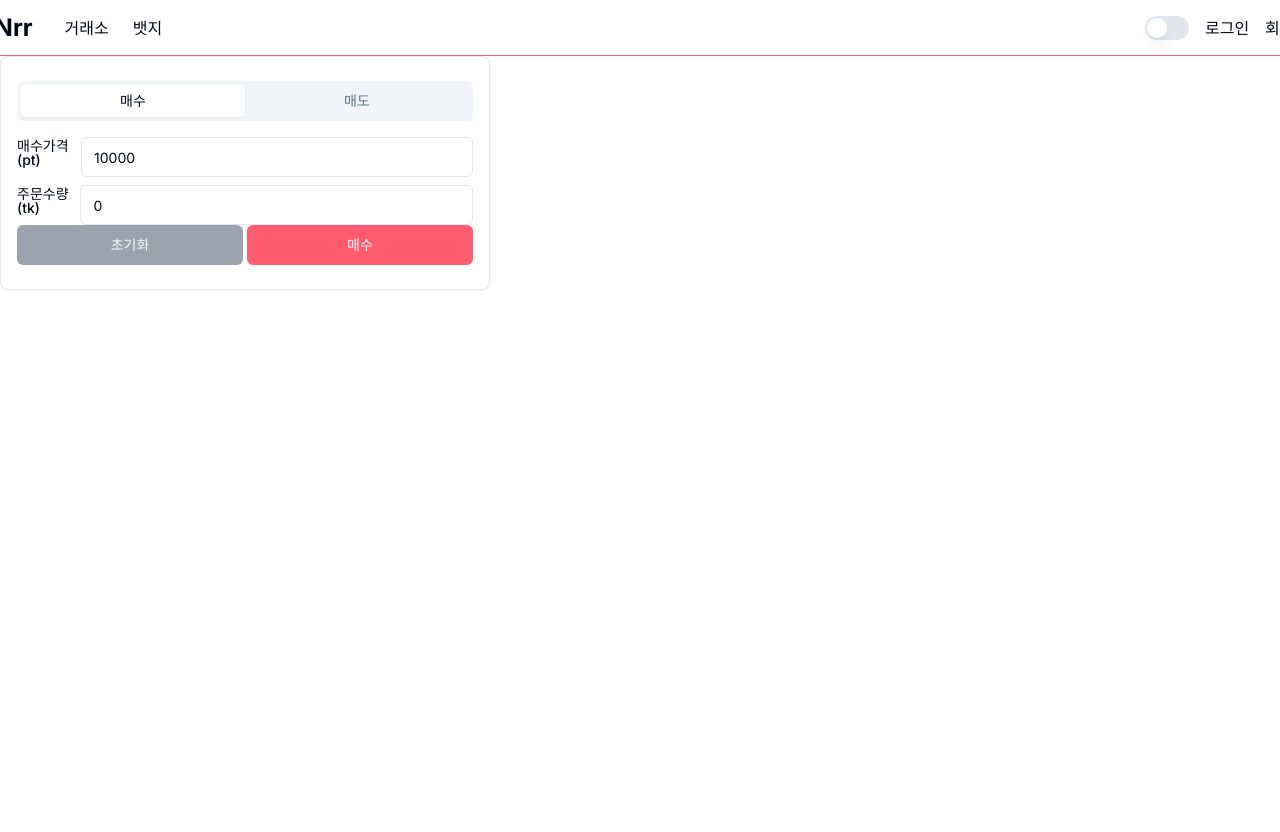
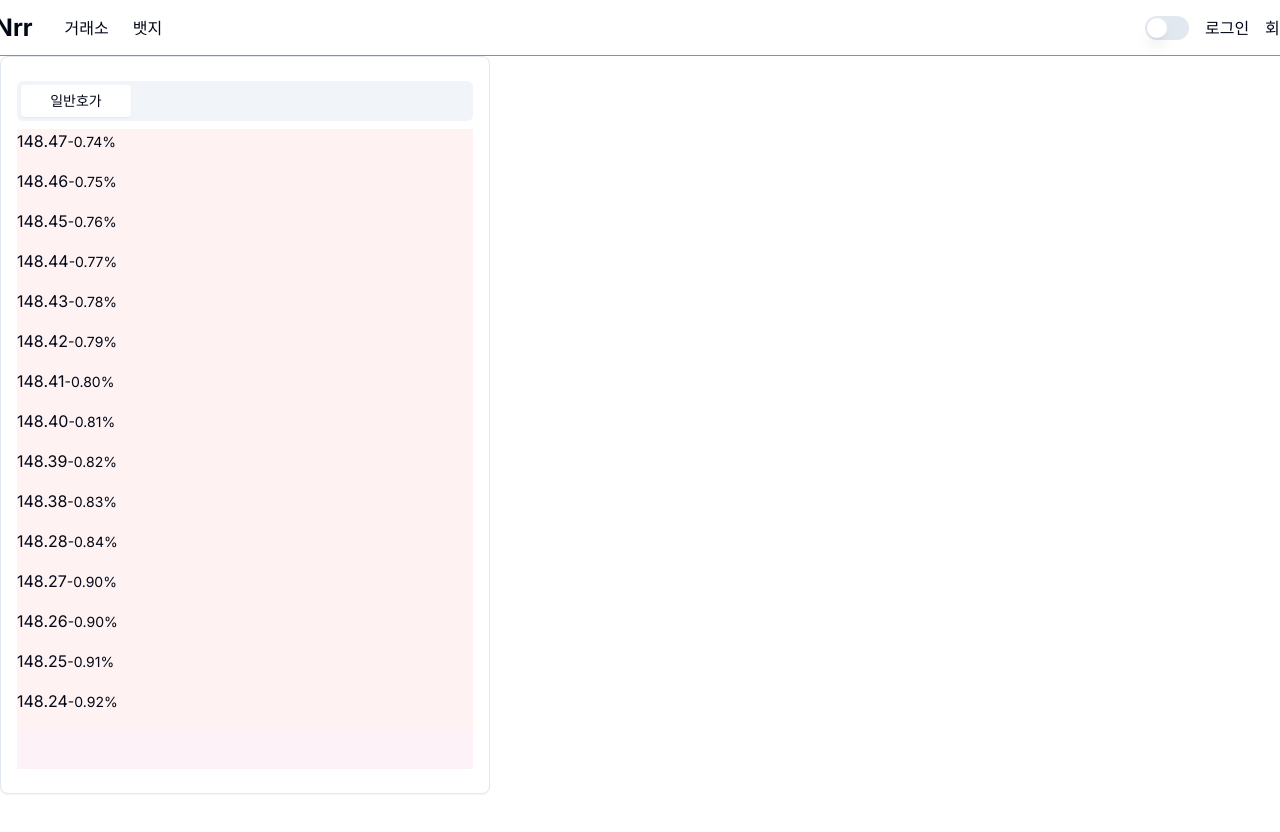
Before and after one commit to orrnrr/orrnrr-web, a Next.js app: page / in a window 1280 px wide. Shown: the top 832 px of the page. Before the commit the page ends 800 px from the top, so only its background shows below. Built offline with nearby package versions, Linux system fonts and the light colour scheme.

Commit message:
일반 호가창 작업 중

```diff
--- a/app/page.tsx
+++ b/app/page.tsx
@@ -2,6 +2,7 @@
 
 import Chart from "@/components/chart/Chart";
 import Order from "@/components/order/Order";
+import RealTimeOrder from "@/components/realTimeOrder/RealTimeOrder";
 import { Button } from "@/components/ui/button";
 import { Card, CardContent, CardHeader } from "@/components/ui/card";
 import { useState } from "react";
@@ -12,7 +13,7 @@ export default function Home() {
   return (
     <>
       <Card className="w-[490px] px-4 py-6">
-        <Order />
+        <RealTimeOrder />
       </Card>
     </>
   );
--- /dev/null
+++ b/components/realTimeOrder/GeneralOrderList.tsx
@@ -0,0 +1,122 @@
+import { ScrollArea } from "../ui/scroll-area";
+
+const sampleList = [
+  {
+    id: 0,
+    usd: "148.47",
+    per: "-0.74%",
+  },
+  {
+    id: 1,
+    usd: "148.46",
+    per: "-0.75%",
+  },
+  {
+    id: 2,
+    usd: "148.45",
+    per: "-0.76%",
+  },
+  {
+    id: 3,
+    usd: "148.44",
+    per: "-0.77%",
+  },
+  {
+    id: 4,
+    usd: "148.43",
+    per: "-0.78%",
+  },
+  {
+    id: 5,
+    usd: "148.42",
+    per: "-0.79%",
+  },
+  {
+    id: 6,
+    usd: "148.41",
+    per: "-0.80%",
+  },
+  {
+    id: 7,
+    usd: "148.40",
+    per: "-0.81%",
+  },
+  {
+    id: 8,
+    usd: "148.39",
+    per: "-0.82%",
+  },
+  {
+    id: 9,
+    usd: "148.38",
+    per: "-0.83%",
+  },
+  {
+    id: 10,
+    usd: "148.28",
+    per: "-0.84%",
+  },
+  {
+    id: 11,
+    usd: "148.27",
+    per: "-0.90%",
+  },
+  {
+    id: 12,
+    usd: "148.26",
+    per: "-0.90%",
+  },
+  {
+    id: 13,
+    usd: "148.25",
+    per: "-0.91%",
+  },
+  {
+    id: 14,
+    usd: "148.24",
+    per: "-0.92%",
+  },
+  {
+    id: 15,
+    usd: "148.23",
+    per: "-0.92%",
+  },
+  {
+    id: 16,
+    usd: "148.22",
+    per: "-0.93%",
+  },
+  {
+    id: 17,
+    usd: "148.21",
+    per: "-0.94%",
+  },
+  {
+    id: 18,
+    usd: "148.20",
+    per: "-0.95%",
+  },
+  {
+    id: 19,
+    usd: "148.19",
+    per: "-0.96%",
+  },
+];
+
+const sampleCurrent = "148.36";
+
+export default function GeneralOrderList() {
+  return (
+    <>
+      <ScrollArea className="h-[600px] bg-slate-200">
+        {sampleList.map((item) => (
+          <div key={item.id} className="bg-red-50 h-[40px]">
+            <span className="text-base ">{item.usd}</span>
+            <span className="text-sm">{item.per}</span>
+          </div>
+        ))}
+      </ScrollArea>
+      <div className="h-[40px] bg-pink-50"></div>
+    </>
+  );
+}
--- /dev/null
+++ b/components/realTimeOrder/RealTimeOrder.tsx
@@ -0,0 +1,19 @@
+import { Tabs, TabsContent, TabsList, TabsTrigger } from "../ui/tabs";
+import GeneralOrderList from "./GeneralOrderList";
+
+export default function RealTimeOrder() {
+  return (
+    <>
+      <Tabs defaultValue="general" className="w-full">
+        <TabsList className="w-full justify-start">
+          <TabsTrigger value="general" className="w-[110px]">
+            일반호가
+          </TabsTrigger>
+        </TabsList>
+        <TabsContent value="general">
+          <GeneralOrderList />
+        </TabsContent>
+      </Tabs>
+    </>
+  );
+}
--- /dev/null
+++ b/components/ui/scroll-area.tsx
@@ -0,0 +1,48 @@
+"use client"
+
+import * as React from "react"
+import * as ScrollAreaPrimitive from "@radix-ui/react-scroll-area"
+
+import { cn } from "@/lib/utils"
+
+const ScrollArea = React.forwardRef<
+  React.ElementRef<typeof ScrollAreaPrimitive.Root>,
+  React.ComponentPropsWithoutRef<typeof ScrollAreaPrimitive.Root>
+>(({ className, children, ...props }, ref) => (
+  <ScrollAreaPrimitive.Root
+    ref={ref}
+    className={cn("relative overflow-hidden", className)}
+    {...props}
+  >
+    <ScrollAreaPrimitive.Viewport className="h-full w-full rounded-[inherit]">
+      {children}
+    </ScrollAreaPrimitive.Viewport>
+    <ScrollBar />
+    <ScrollAreaPrimitive.Corner />
+  </ScrollAreaPrimitive.Root>
+))
+ScrollArea.displayName = ScrollAreaPrimitive.Root.displayName
+
+const ScrollBar = React.forwardRef<
+  React.ElementRef<typeof ScrollAreaPrimitive.ScrollAreaScrollbar>,
+  React.ComponentPropsWithoutRef<typeof ScrollAreaPrimitive.ScrollAreaScrollbar>
+>(({ className, orientation = "vertical", ...props }, ref) => (
+  <ScrollAreaPrimitive.ScrollAreaScrollbar
+    ref={ref}
+    orientation={orientation}
+    className={cn(
+      "flex touch-none select-none transition-colors",
+      orientation === "vertical" &&
+        "h-full w-2.5 border-l border-l-transparent p-[1px]",
+      orientation === "horizontal" &&
+        "h-2.5 flex-col border-t border-t-transparent p-[1px]",
+      className
+    )}
+    {...props}
+  >
+    <ScrollAreaPrimitive.ScrollAreaThumb className="relative flex-1 rounded-full bg-border" />
+  </ScrollAreaPrimitive.ScrollAreaScrollbar>
+))
+ScrollBar.displayName = ScrollAreaPrimitive.ScrollAreaScrollbar.displayName
+
+export { ScrollArea, ScrollBar }
--- a/package.json
+++ b/package.json
@@ -11,6 +11,7 @@
   "dependencies": {
     "@hookform/resolvers": "^3.3.4",
     "@radix-ui/react-label": "^2.0.2",
+    "@radix-ui/react-scroll-area": "^1.0.5",
     "@radix-ui/react-slot": "^1.0.2",
     "@radix-ui/react-switch": "^1.0.3",
     "@radix-ui/react-tabs": "^1.0.4",
```
Also changed, not shown: 1 other file (tests, documents, lock files or other folders).
